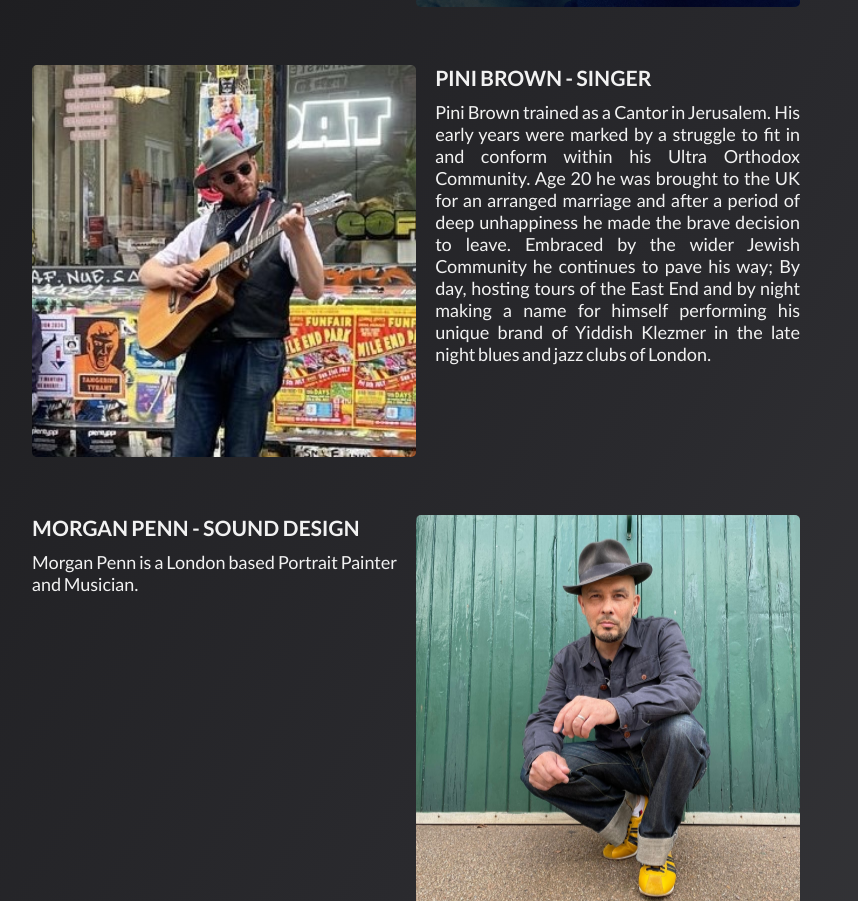
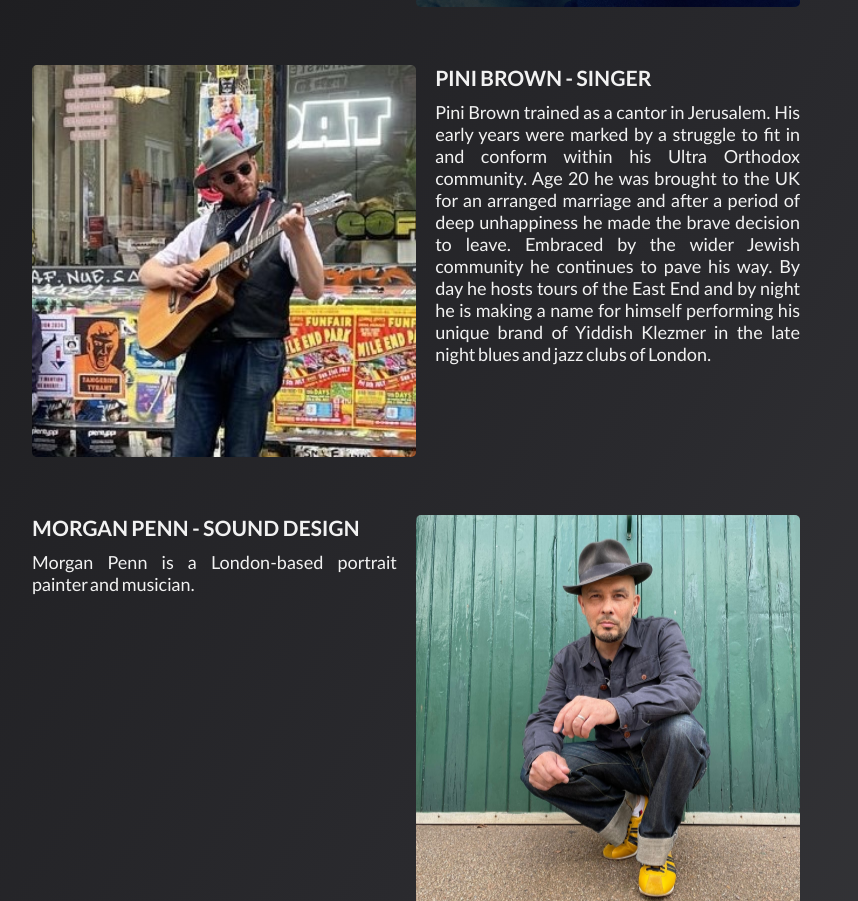
Before and after one commit to totes7/Survivor, a React (Create React App) app: page /info in a window 1280 px wide. Shown: the part 3849-4750 px from the top of the page, without its empty margins (224-1082 px from the left). Built offline with nearby package versions, Linux system fonts and the light colour scheme.

Commit message:
fix minor text bugs

```diff
--- a/src/components/Footer.jsx
+++ b/src/components/Footer.jsx
@@ -19,7 +19,7 @@ function Footer() {
               </Link>
               <Link
                 class="social-icon-link youtube"
-                to="https://www.youtube.com/channel/UCEfloRN5hzghunA970rEv0g"
+                to="https://www.youtube.com/@survivor-w4o"
                 target="_blank"
                 aria-label="Youtube"
               >
--- a/src/components/pages/Info.jsx
+++ b/src/components/pages/Info.jsx
@@ -99,9 +99,7 @@ function Info() {
               led the marketing launch of ESPN India and CNN's first
               multiplatform campaign. Sally launched the first online platform
               purely for figurative artists in 2008 becoming art consultant to
-              the Savoy hotel. Sally has been Zoom Rockman's agent for 8 years
-              since he was 16 years old. She is an ILM qualified Leadership and
-              Management coach and a Member of the Institute of Leadership.
+              the Savoy hotel. Sally has been Zoom Rockman's agent since he was 16 years old. She is an ILM qualified Leadership and Management coach and a Member of the Institute of Leadership.
             </p>
           </div>
           <div id="sally-card">
@@ -110,7 +108,7 @@ function Info() {
               alt="Sally Vaughan"
               caption="SALLY VAUGHAN"
               title="Producer"
-              text="Sally Vaughan is a producer, agent and coach. Prior to founding Exceptional, Sally's career spanned the media and art worlds. As vice president marketing for ESPN Asia and CNN International, she led the marketing launch of ESPN India and CNN's first multiplatform campaign. Sally launched the first online platform purely for figurative artists in 2008 becoming art consultant to the Savoy hotel. Sally has been Zoom Rockman's agent for 8 years since he was 16 years old. She is an ILM qualified Leadership and Management coach and a Member of the Institute of Leadership."
+              text="Sally Vaughan is a producer, agent and coach. Prior to founding Exceptional, Sally's career spanned the media and art worlds. As vice president marketing for ESPN Asia and CNN International, she led the marketing launch of ESPN India and CNN's first multiplatform campaign. Sally launched the first online platform purely for figurative artists in 2008 becoming art consultant to the Savoy hotel. Sally has been Zoom Rockman's agent since he was 16 years old. She is an ILM qualified Leadership and Management coach and a Member of the Institute of Leadership."
               path="https://www.linkedin.com/in/sallyvaughan/"
               target="_blank"
               classOuter="team-card-container"
@@ -241,13 +239,13 @@ function Info() {
           <div id="pini-profile">
             <h3>PINI BROWN - SINGER</h3>
             <p>
-              Pini Brown trained as a Cantor in Jerusalem. His early years were
+              Pini Brown trained as a cantor in Jerusalem. His early years were
               marked by a struggle to fit in and conform within his Ultra
-              Orthodox Community. Age 20 he was brought to the UK for an
+              Orthodox community. Age 20 he was brought to the UK for an
               arranged marriage and after a period of deep unhappiness he made
               the brave decision to leave. Embraced by the wider Jewish
-              Community he continues to pave his way; By day, hosting tours of
-              the East End and by night making a name for himself performing his
+              community he continues to pave his way. By day he hosts tours of
+              the East End and by night he is making a name for himself performing his
               unique brand of Yiddish Klezmer in the late night blues and jazz
               clubs of London.
             </p>
@@ -259,7 +257,15 @@ function Info() {
               alt="Pini Brown"
               caption="PINI BROWN"
               title="Singer"
-              text="Pini Brown trained as a Cantor in Jerusalem.  His early years were marked by a struggle to fit in and conform within his Ultra Orthodox Community. Age 20 he was brought to the UK for an arranged marriage and after a period of deep unhappiness he made the brave decision to leave. Embraced by the wider Jewish Community he continues to pave his way; By day, hosting tours of the East End and by night making a name for himself performing his unique brand of Yiddish Klezmer in the late night blues and jazz clubs of London."
+              text="Pini Brown trained as a cantor in Jerusalem. His early years were
+              marked by a struggle to fit in and conform within his Ultra
+              Orthodox community. Age 20 he was brought to the UK for an
+              arranged marriage and after a period of deep unhappiness he made
+              the brave decision to leave. Embraced by the wider Jewish
+              community he continues to pave his way. By day he hosts tours of
+              the East End and by night he is making a name for himself performing his
+              unique brand of Yiddish Klezmer in the late night blues and jazz
+              clubs of London."
               path="https://www.instagram.com/pini_on_the_roof/"
               target="_blank"
               classOuter="team-card-container"
@@ -269,7 +275,7 @@ function Info() {
           <div id="morgan-image"></div>
           <div id="morgan-profile">
             <h3>MORGAN PENN - SOUND DESIGN</h3>
-            <p>Morgan Penn is a London based Portrait Painter and Musician. </p>
+            <p>Morgan Penn is a London-based portrait painter and musician. </p>
           </div>
           <div id="morgan-card">
             <Card
```
